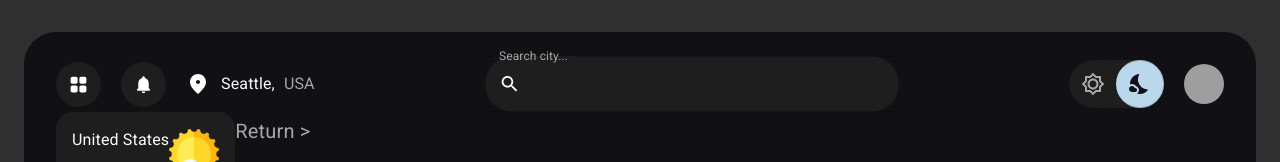
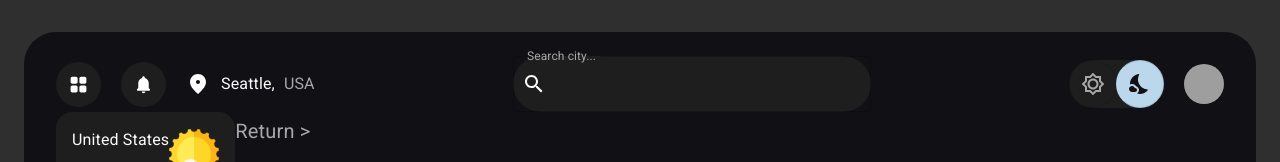
Before and after one commit to TheRival2002/weather-app, a React (Vite) app: page /weather-app/cities in a window 1280 px wide. Shown: the top 162 px of the page. Built offline with nearby package versions, Linux system fonts and the light colour scheme; no server answers; grey boxes are pictures that could not be loaded.

Commit message:
included the autocomplete on type option

```diff
--- a/package.json
+++ b/package.json
@@ -18,6 +18,7 @@
     "apexcharts": "^3.41.1",
     "axios": "^1.4.0",
     "framer-motion": "^10.16.0",
+    "lodash.debounce": "^4.0.8",
     "moment": "^2.29.4",
     "react": "^18.2.0",
     "react-apexcharts": "^1.4.1",
--- a/src/components/Header/AutocompleteSearch.jsx
+++ b/src/components/Header/AutocompleteSearch.jsx
@@ -1,34 +1,64 @@
 import SearchIcon from "@mui/icons-material/Search";
 import { StyledTextfield } from "../../styles/Header/StyledTextfield";
-import { InputAdornment } from "@mui/material";
+import { Autocomplete, InputAdornment, Paper } from "@mui/material";
 import { useDispatch, useSelector } from "react-redux";
 import { changeLocationActions } from "../../redux/change-location-slice";
-import { useEffect } from "react";
+import { useEffect, useMemo } from "react";
 import {
   fetchWeatherActions,
-  weatherData,
-  weatherError,
   weatherLoading,
 } from "../../redux/fetch-weather-slice";
 import { fetchForecast } from "../../utils/FetchForecast";
+import { fetchSearch } from "../../utils/FetchSearch";
+import { searchData } from "../../redux/fetch-search-slice";
+import debounce from "lodash.debounce";
 
 export const AutocompleteSearch = () => {
   const dispatch = useDispatch();
+
+  const optionsData = useSelector(searchData);
+  const autocompleteOptions = useSelector(
+    (state) => state.changedLocation.searchOptions
+  );
+  useEffect(() => {
+    if (
+      optionsData !== "string" &&
+      Array.isArray(optionsData) &&
+      optionsData.length !== 0
+    ) {
+      dispatch(
+        changeLocationActions.changeSearchOptions(
+          optionsData.map((el) => el.name)
+        )
+      );
+    }
+  }, [optionsData]);
+
+  const autocompleteOption = useSelector(
+    (state) => state.changedLocation.autocompleteOption
+  );
   const location = useSelector((state) => state.changedLocation.location);
   const enterValue = useSelector((state) => state.changedLocation.enterValue);
 
-  const controlEnterValue = (e) => {
-    dispatch(changeLocationActions.changeEnterValue(e.target.value));
+  const changeOption = (e, newValue) => {
+    dispatch(changeLocationActions.changeAutocompleteOption(newValue));
+    dispatch(changeLocationActions.changeLocation(newValue));
   };
 
-  const controlEnterPress = (e) => {
-    if (e.key === "Enter") {
-      dispatch(changeLocationActions.changeLocation(e.target.value));
-    }
+  const controlEnterValue = (e, newValue) => {
+    dispatch(changeLocationActions.changeEnterValue(newValue));
+    debouncedFetchSearch();
   };
 
-  // const forecast = useSelector(weatherData);
-  // const error = useSelector(weatherError);
+  const sendInfoToFetchSearch = () => {
+    dispatch(fetchSearch(enterValue));
+  };
+
+  const debouncedFetchSearch = useMemo(
+    () => debounce(sendInfoToFetchSearch, 250),
+    [enterValue]
+  );
+
   const loading = useSelector(weatherLoading);
 
   useEffect(() => {
@@ -43,24 +73,27 @@ export const AutocompleteSearch = () => {
     }
   }, [location]);
 
-  // let content;
-  // if (loading === "loading") {
-  //   content = "Loading...";
-  // } else if (loading === "succeeded") {
-  //   content = forecast;
-  // } else if (loading === "failed") {
-  //   content = error;
-  // }
+  const options = ["Split", "Zagreb", "London"];
 
   return (
     <>
+      <Autocomplete
+        fullWidth
+        id="autocomplete"
+        freeSolo
+        options={
+          autocompleteOptions.length !== 0 ? autocompleteOptions : options
+        }
+        value={autocompleteOption}
+        onChange={changeOption}
+        inputValue={enterValue}
+        onInputChange={controlEnterValue}
+        renderInput={(params) => (
           <StyledTextfield
+            {...params}
             label="Search city..."
-        variant="outlined"
-        value={enterValue}
-        onChange={(e) => controlEnterValue(e)}
-        onKeyDown={controlEnterPress}
             InputProps={{
+              ...params.InputProps,
               startAdornment: (
                 <InputAdornment position="start">
                   <SearchIcon sx={{ color: "white.main" }} />
@@ -68,6 +101,17 @@ export const AutocompleteSearch = () => {
               ),
             }}
           />
+        )}
+        PaperComponent={(props) => (
+          <Paper
+            sx={{
+              backgroundColor: "primary.main",
+              color: "text.main",
+            }}
+            {...props}
+          />
+        )}
+      />
     </>
   );
 };
--- a/src/redux/change-location-slice.jsx
+++ b/src/redux/change-location-slice.jsx
@@ -7,6 +7,8 @@ const changeLocationSlice = createSlice({
     country: "USA",
     city: "Seattle",
     enterValue: "",
+    autocompleteOption: null,
+    searchOptions: [],
   },
   reducers: {
     changeLocation(state, action) {
@@ -21,6 +23,12 @@ const changeLocationSlice = createSlice({
     changeEnterValue(state, action) {
       state.enterValue = action.payload;
     },
+    changeAutocompleteOption(state, action) {
+      state.autocompleteOption = action.payload;
+    },
+    changeSearchOptions(state, action) {
+      state.searchOptions = action.payload;
+    },
   },
 });
 
--- /dev/null
+++ b/src/redux/fetch-search-slice.jsx
@@ -0,0 +1,29 @@
+import { createSlice } from "@reduxjs/toolkit";
+import { fetchSearch } from "../utils/FetchSearch";
+
+const fetchSearchSlice = createSlice({
+  name: "search",
+  initialState: { loading: "idle", data: [], error: "" },
+  reducers: {},
+  extraReducers(builder) {
+    builder
+      .addCase(fetchSearch.pending, (state, action) => {
+        state.loading = "loading";
+      })
+      .addCase(fetchSearch.fulfilled, (state, action) => {
+        state.loading = "succeeded";
+        state.data = action.payload;
+      })
+      .addCase(fetchSearch.rejected, (state, action) => {
+        state.loading = "failed";
+        state.error = action.error.message;
+      });
+  },
+});
+
+export const searchData = (state) => state.search.data;
+export const searchLoading = (state) => state.search.loading;
+export const searchError = (state) => state.search.error;
+
+export const fetchSearchActions = fetchSearchSlice.actions;
+export default fetchSearchSlice;
--- a/src/redux/index.jsx
+++ b/src/redux/index.jsx
@@ -11,6 +11,7 @@ import mapHeightSlice from "./map-height-slice";
 import fetchBulkSlice from "./fetch-bulk-slice";
 import bulkDataSlice from "./bulk-data-slice";
 import selectCitySlice from "./select-city-slice";
+import fetchSearchSlice from "./fetch-search-slice";
 
 const store = configureStore({
   reducer: {
@@ -26,6 +27,7 @@ const store = configureStore({
     bulk: fetchBulkSlice.reducer,
     bulkData: bulkDataSlice.reducer,
     selectedCity: selectCitySlice.reducer,
+    search: fetchSearchSlice.reducer,
   },
 });
 
--- a/src/styles/Header/StyledTextfield.jsx
+++ b/src/styles/Header/StyledTextfield.jsx
@@ -5,10 +5,16 @@ export const StyledTextfield = styled(TextField)(({ theme }) => ({
   flexGrow: "1",
   backgroundColor: theme.palette.primary.main,
   borderRadius: "100vw",
+  "& .MuiAutocomplete-listbox": {
+    backgroundColor: "red",
+  },
   "& .MuiInputBase-input": {
     color: theme.palette.text.primary,
   },
   "& .MuiInputLabel-root": {
+    color: theme.palette.white_dimmed.main,
+  },
+  "& .MuiAutocomplete-clearIndicator": {
     color: theme.palette.white_dimmed.main,
   },
   "& .MuiOutlinedInput-root": {
--- /dev/null
+++ b/src/utils/FetchSearch.jsx
@@ -0,0 +1,16 @@
+import { createAsyncThunk } from "@reduxjs/toolkit";
+import axios from "axios";
+
+export const fetchSearch = createAsyncThunk(
+  "data/fetchSearch",
+  async (location) => {
+    const URL = `https://api.weatherapi.com/v1/search.json?key=bec38ddacd7d46baa07161946231508&q=${location}
+    `;
+    try {
+      const resp = await axios.get(URL);
+      return resp.data;
+    } catch (error) {
+      return error.message;
+    }
+  }
+);
```
Also changed, not shown: 1 other file (tests, documents, lock files or other folders). Lines whose indentation alone changed are shown as unchanged.
